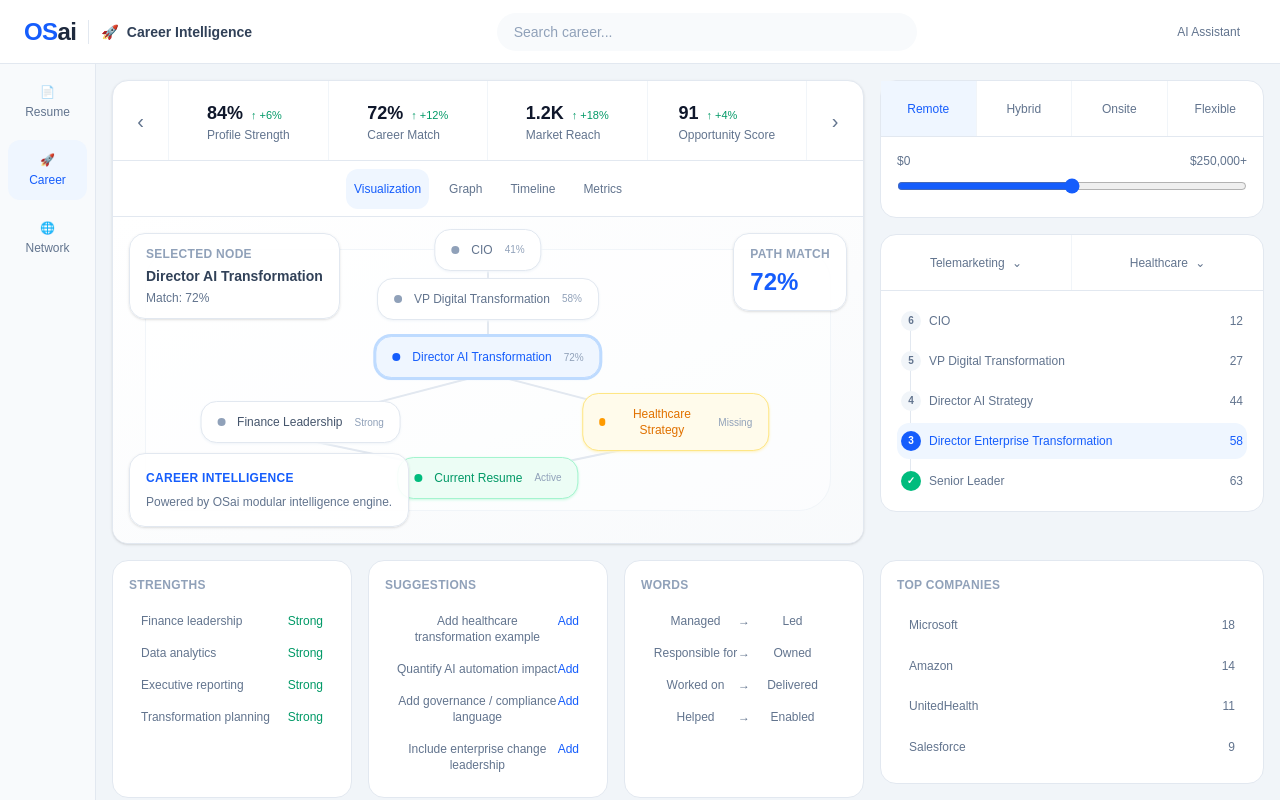
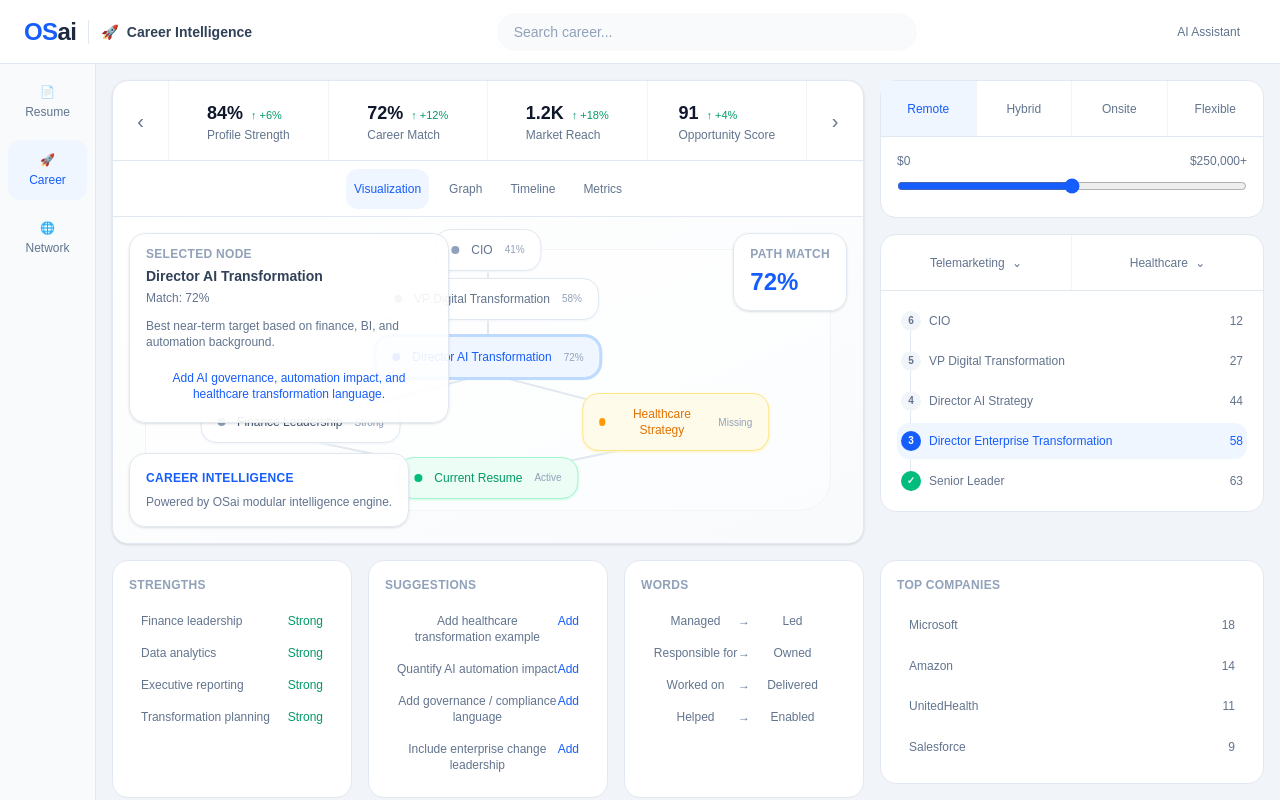
Before and after one commit to OrbitSystemsAi/career-pivot, a Next.js app: page / in a window 1280 px wide. Built offline with nearby package versions, Linux system fonts and the light colour scheme.

Commit message:
Add actionable guidance to career graph nodes

```diff
--- a/modules/career/components/CareerGraph.tsx
+++ b/modules/career/components/CareerGraph.tsx
@@ -59,16 +59,26 @@ export default function CareerGraph() {
         );
       })}
 
-      <div className="absolute left-4 top-4 rounded-2xl border border-slate-200 bg-white/90 px-4 py-3 shadow-sm">
+      <div className="absolute left-4 top-4 max-w-xs rounded-2xl border border-slate-200 bg-white/90 px-4 py-3 shadow-sm">
         <div className="text-xs font-semibold uppercase tracking-wide text-slate-400">
           Selected Node
         </div>
+
         <div className="mt-1 text-sm font-semibold text-slate-700">
           {selectedNode.label}
         </div>
+
         <div className="mt-1 text-xs text-slate-500">
           Match: {selectedNode.match}
         </div>
+
+        <div className="mt-3 text-xs text-slate-500">
+          {selectedNode.insight}
+        </div>
+
+        <button className="mt-3 rounded-xl px-3 py-2 text-xs font-medium text-blue-600 hover:bg-blue-50">
+          {selectedNode.action}
+        </button>
       </div>
 
       <div className="absolute right-4 top-4 rounded-2xl border border-slate-200 bg-white/90 px-4 py-3 shadow-sm">
--- a/modules/career/data/careerGraphData.ts
+++ b/modules/career/data/careerGraphData.ts
@@ -5,6 +5,8 @@ export const careerGraphNodes = [
     y: "10%",
     type: "future",
     match: "41%",
+    insight: "Long-term executive goal. Requires broader enterprise ownership.",
+    action: "Build evidence of company-wide technology strategy.",
   },
   {
     label: "VP Digital Transformation",
@@ -12,6 +14,8 @@ export const careerGraphNodes = [
     y: "25%",
     type: "future",
     match: "58%",
+    insight: "Strong direction, but needs clearer transformation scale.",
+    action: "Add examples showing enterprise-wide transformation outcomes.",
   },
   {
     label: "Director AI Transformation",
@@ -19,6 +23,8 @@ export const careerGraphNodes = [
     y: "43%",
     type: "target",
     match: "72%",
+    insight: "Best near-term target based on finance, BI, and automation background.",
+    action: "Add AI governance, automation impact, and healthcare transformation language.",
   },
   {
     label: "Finance Leadership",
@@ -26,6 +32,8 @@ export const careerGraphNodes = [
     y: "63%",
     type: "strength",
     match: "Strong",
+    insight: "A clear resume strength that supports executive credibility.",
+    action: "Keep this prominent, but translate it into transformation language.",
   },
   {
     label: "Healthcare Strategy",
@@ -33,6 +41,8 @@ export const careerGraphNodes = [
     y: "63%",
     type: "gap",
     match: "Missing",
+    insight: "Important gap for healthcare-focused leadership roles.",
+    action: "Add healthcare operations, compliance, patient access, or provider workflow examples.",
   },
   {
     label: "Current Resume",
@@ -40,6 +50,8 @@ export const careerGraphNodes = [
     y: "80%",
     type: "current",
     match: "Active",
+    insight: "Current resume has strong ingredients, but needs repositioning.",
+    action: "Rewrite summary around AI-enabled enterprise transformation.",
   },
 ];
 
```
